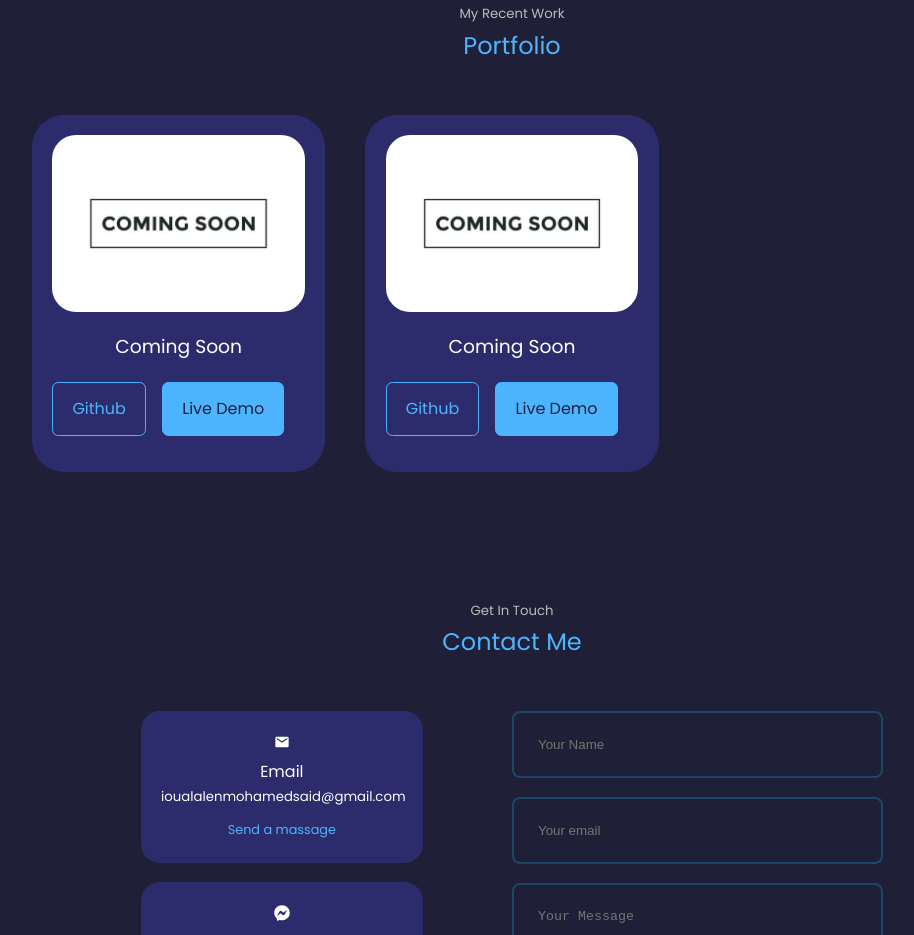
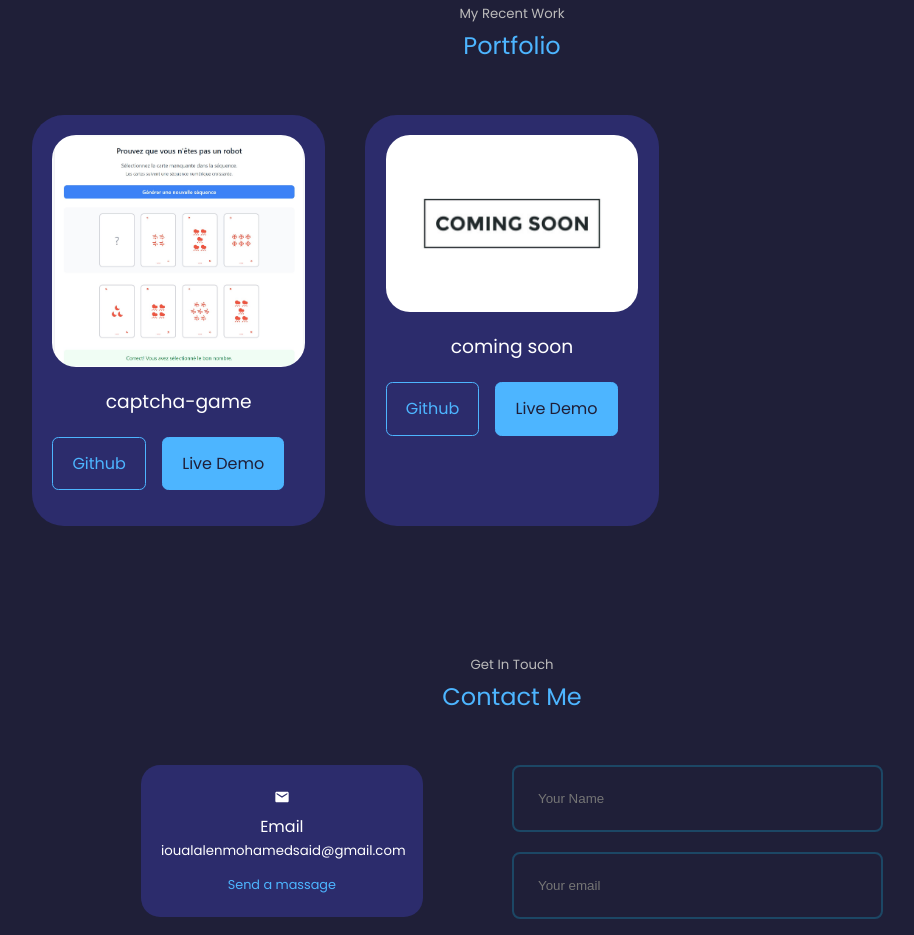
Before and after one commit to ssaid-Ln/Portfolio, a React (Create React App) app: page / in a window 1280 px wide. Shown: the part 2200-3135 px from the top of the page, without its empty margins (128-1042 px from the left). Built offline with nearby package versions, Linux system fonts and the light colour scheme.

Commit message:
correction

```diff
--- a/src/components/portfolio/Portfolio.jsx
+++ b/src/components/portfolio/Portfolio.jsx
@@ -25,12 +25,12 @@ const Portfolio = () => {
         return(
         <article className='portitem'>
           <div className="portimage">
-            <img src={coming} alt="coming soon image" />
+            <img src={urlimage} alt="coming soon image" />
           </div>
-          <h3>Coming Soon</h3>
+          <h3>{title}</h3>
           <div className="portcta">
-          <a href="https://github.com/ssaid-Ln" className='btn'>Github</a>
-          <a href="#" className='btn btnpr'>Live Demo</a>
+          <a href={giturl} className='btn'>Github</a>
+          <a href={demourl} className='btn btnpr'>Live Demo</a>
           </div>
         </article>)
 })}
```
Also changed, not shown: package.json (+7 -1 lines), 1 other file (tests, documents, lock files or other folders).
